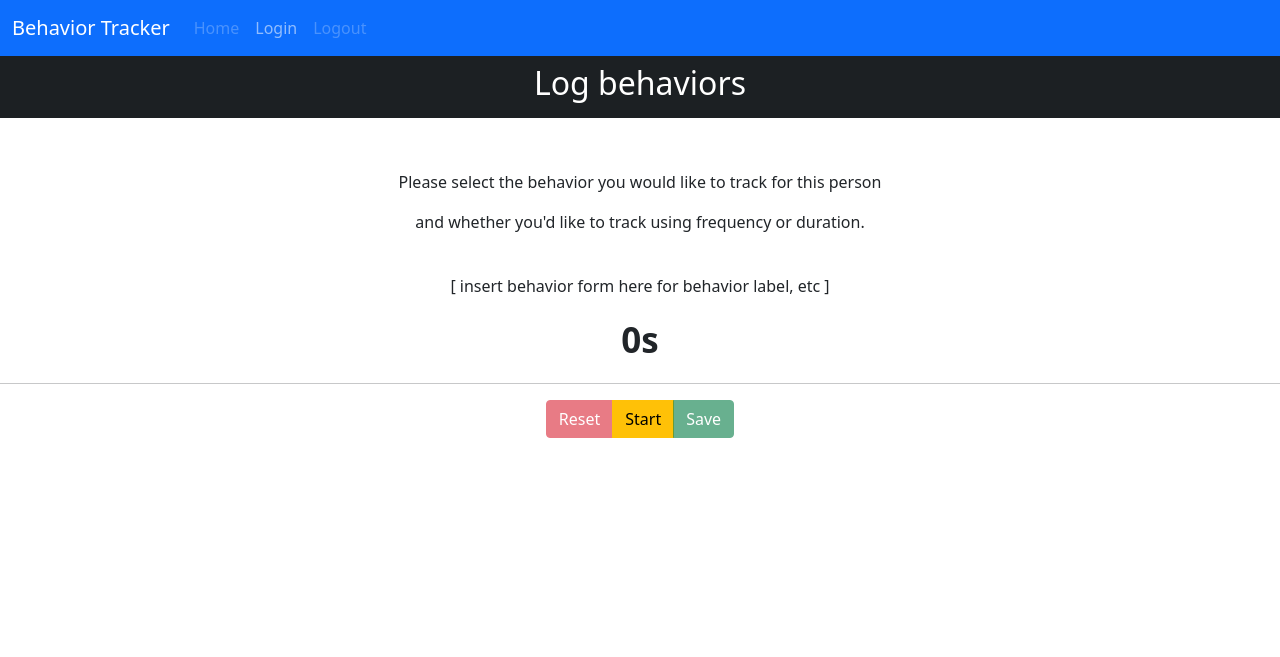
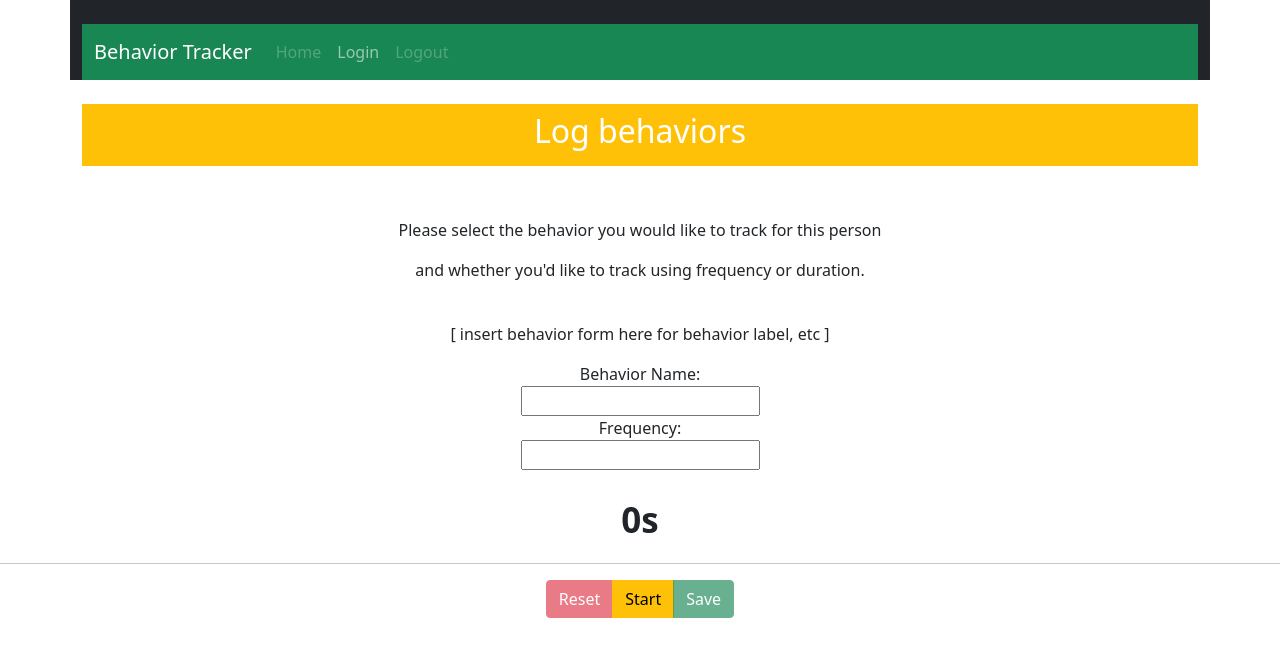
Before and after one commit to LadyLiu/behavior_tracker, a Flask app: template app/templates/person/behavior.html in a window 1280 px wide. Shown: the top 657 px of the page. Run offline with Flask 2, Linux system fonts and the light colour scheme; the template is opened without the code that fills it, so the values that code supplies are empty; parts of the project's set-up code (start-up, migrations or seed data) failed here and were passed over.

Commit message:
misc front end touch ups

```diff
--- a/app/templates/base.html
+++ b/app/templates/base.html
@@ -1,15 +1,20 @@
 <!DOCTYPE html>
 <html>
+
 <head>
-	<link href="https://cdn.jsdelivr.net/npm/bootstrap@5.1.3/dist/css/bootstrap.min.css" rel="stylesheet" integrity="sha384-1BmE4kWBq78iYhFldvKuhfTAU6auU8tT94WrHftjDbrCEXSU1oBoqyl2QvZ6jIW3" crossorigin="anonymous">
-  <link rel="stylesheet" href="{{ url_for('static', filename='css/styles.css') }}"/>
+  <link href="https://cdn.jsdelivr.net/npm/bootstrap@5.1.3/dist/css/bootstrap.min.css" rel="stylesheet"
+    integrity="sha384-1BmE4kWBq78iYhFldvKuhfTAU6auU8tT94WrHftjDbrCEXSU1oBoqyl2QvZ6jIW3" crossorigin="anonymous">
+  <link rel="stylesheet" href="{{ url_for('static', filename='css/styles.css') }}" />
   <title>{% block title %}{% endblock %}</title>
 </head>
+
 <body>
-<nav class="navbar navbar-expand-lg navbar-dark bg-primary">
+  <div class="container bg-dark"><br>
+    <nav class="navbar navbar-expand-lg navbar-dark bg-success">
       <div class="container-fluid">
         <a class="navbar-brand" href="#">Behavior Tracker</a>
-    <button class="navbar-toggler" type="button" data-bs-toggle="collapse" data-bs-target="#navbarSupportedContent" aria-controls="navbarSupportedContent" aria-expanded="false" aria-label="Toggle navigation">
+        <button class="navbar-toggler" type="button" data-bs-toggle="collapse" data-bs-target="#navbarSupportedContent"
+          aria-controls="navbarSupportedContent" aria-expanded="false" aria-label="Toggle navigation">
           <span class="navbar-toggler-icon"></span>
         </button>
         <div class="collapse navbar-collapse" id="navbarSupportedContent">
@@ -31,25 +36,32 @@
               <a class="nav-link {{ login_class }}" href="/login">Login</a>
             </li>
             <li class="nav-item">
-          <a class="nav-link {{ 'active' if current_user.is_authenticated else 'disabled' }}" href="/logout">Logout</a>
+              <a class="nav-link {{ 'active' if current_user.is_authenticated else 'disabled' }}"
+                href="/logout">Logout</a>
             </li>
           </ul>
         </div>
       </div>
     </nav>
-{%  with messages = get_flashed_messages(with_categories=true) %}
+  </div><br>
+  {% with messages = get_flashed_messages(with_categories=true) %}
   {% if messages %}
   <ul class=flashes>
     {% for category, message in messages %}
+    <div class="container align-self-center">
     <li class="alert alert-{{ category }}">
       {{ message }}
     </li>
+    </div>
     {% endfor %}
   </ul>
   {% endif %}
   {% endwith %}
   {% block content %}
   {% endblock %}
-<script src="https://cdn.jsdelivr.net/npm/bootstrap@5.1.3/dist/js/bootstrap.bundle.min.js" integrity="sha384-ka7Sk0Gln4gmtz2MlQnikT1wXgYsOg+OMhuP+IlRH9sENBO0LRn5q+8nbTov4+1p" crossorigin="anonymous"></script>
+  <script src="https://cdn.jsdelivr.net/npm/bootstrap@5.1.3/dist/js/bootstrap.bundle.min.js"
+    integrity="sha384-ka7Sk0Gln4gmtz2MlQnikT1wXgYsOg+OMhuP+IlRH9sENBO0LRn5q+8nbTov4+1p"
+    crossorigin="anonymous"></script>
 </body>
+
 </html>
--- a/app/templates/dashboard.html
+++ b/app/templates/dashboard.html
@@ -2,6 +2,7 @@
 {% set active_page = 'dashboard' %}
 {% block title %} Dashboard {% endblock %}
 {% block content %}
+<div class="container my-auto bg-light">
 <table class="table table-striped">
   <thead>
     <tr>
@@ -21,4 +22,5 @@
    <p class="bottom"><a class="bottom" href="{{ url_for('add_person') }}">Add a person</a></p>
   </tbody>
 </table>
+</div>
  {% endblock %}
--- a/app/templates/person/add-person.html
+++ b/app/templates/person/add-person.html
@@ -2,6 +2,7 @@
 {% set active_page = 'add-person' %}
 {% block title %} Add a New Person {% endblock %}
 {% block content %}
+<div class="container my-auto bg-light">
   <div class="w-50">
     <form method="post">
       {{ form.csrf_token }}
@@ -31,7 +32,8 @@
           {% endif %}
         </fieldset>
       </div>
-  {{ form.submit(class="btn btn-primary") }}
+      {{ form.submit(class="btn btn-success") }}
     </form>
   </div>
+</div>
 {% endblock %}
--- a/app/templates/person/behavior.html
+++ b/app/templates/person/behavior.html
@@ -2,20 +2,28 @@
 {% set active_page = 'Behavior' %}
 {% block title %} Behavior Selection {% endblock %}
 {% block content %}
-<div class="header">
-    <h1 class="header_logo text-center">Log behaviors</h1>
+<div class="container my-auto">
+    <div class="header bg-warning">
+        <h1 class="header_logo text-center">Log behaviors</h1>
+    </div>
 </div><br>
 <div class="u-center-text">
     <p>Please select the behavior you would like to track for this person</p>
     <p>and whether you'd like to track using frequency or duration.</p><br>
     <p>[ insert behavior form here for behavior label, etc ]</p>
+    <form action="/action_page.php">
+        <label for="fname">Behavior Name:</label><br>
+        <input type="text"><br>
+        <label for="lname">Frequency:</label><br>
+        <input type="text"><br><br>
+    </form>
     <span class="timer" id="time">0s</span>
     <hr>
     <div class="btn-group" role="group" aria-label="Basic mixed styles example">
         <button id="reset" type="button" class="btn btn-danger">Reset</button>
         <button id="start" type="button" class="btn btn-warning">Start</button>
         <button id="save" type="button" class="btn btn-success">Save</button>
-    </div><br>
+    </div><br><br>
     <div id="results">
         <strong>Timer results saved</strong>
         <p>The MAX behavior duration is <span id="timer_results"></span> seconds.</p>
@@ -50,8 +58,8 @@
     }
 
     function reset() {
+        clearInterval(check);
         count = 0;
-        clearInterval(check);
         check = null;
         document.getElementById('time').innerHTML = "0s";
         document.getElementById('start').innerHTML = "Start";
@@ -60,6 +68,7 @@
     }
 
     function save() {
+        // can add more data e.g. frequency into server_data
         const server_data = [{ "timer": count }];
         $.ajax({
             type: "POST",
--- a/app/templates/user/login.html
+++ b/app/templates/user/login.html
@@ -2,7 +2,7 @@
 {% set active_page = 'login' %}
 {% block title %} Login {% endblock %}
 {% block content %}
-<main role="main" class="container">
+<main role="main" class="container bg-light">
   <div class="mx-auto col-md-4"><br>
     <form method="post">
       {{ form.csrf_token }}
@@ -25,7 +25,7 @@
           {{ form.password(class="form-control") }}
         </fieldset>
       </div>
-      {{ form.submit(class="btn btn-primary") }}
+      {{ form.submit(class="btn btn-success") }}
     </form><br>
     <p class="bottom">Don't have an account? <a class="bottom" href="{{ url_for('register') }}">Sign up here</a></p>
   </div>
--- a/app/templates/user/register.html
+++ b/app/templates/user/register.html
@@ -2,7 +2,7 @@
 {% set active_page = 'register' %}
 {% block title %} Register {% endblock %}
 {% block content %}
-<main role="main" class="container">
+<main role="main" class="container bg-light">
   <div class="mx-auto col-md-4">
     <form method="post">
       {{ form.csrf_token }}
@@ -81,7 +81,7 @@
           {% endif %}
         </fieldset>
       </div>
-    {{ form.submit(class="btn btn-primary") }}
+        {{ form.submit(class="btn btn-success") }}
     </form><br>
     <div>
       <small class="text-muted">
```
Also changed, not shown: app/templates/person/person.html (+11 -3 lines), app/db/app.db. Lines whose indentation alone changed are shown as unchanged.
